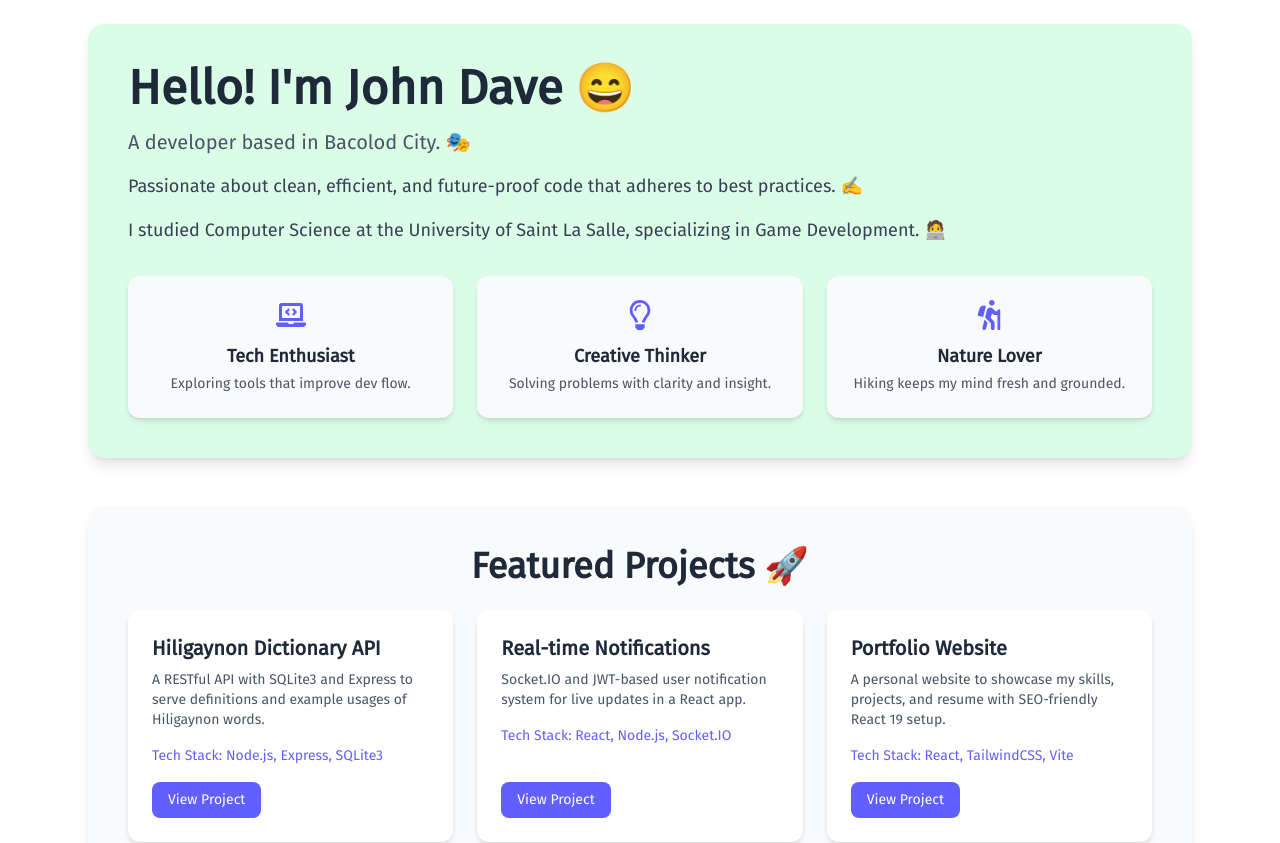
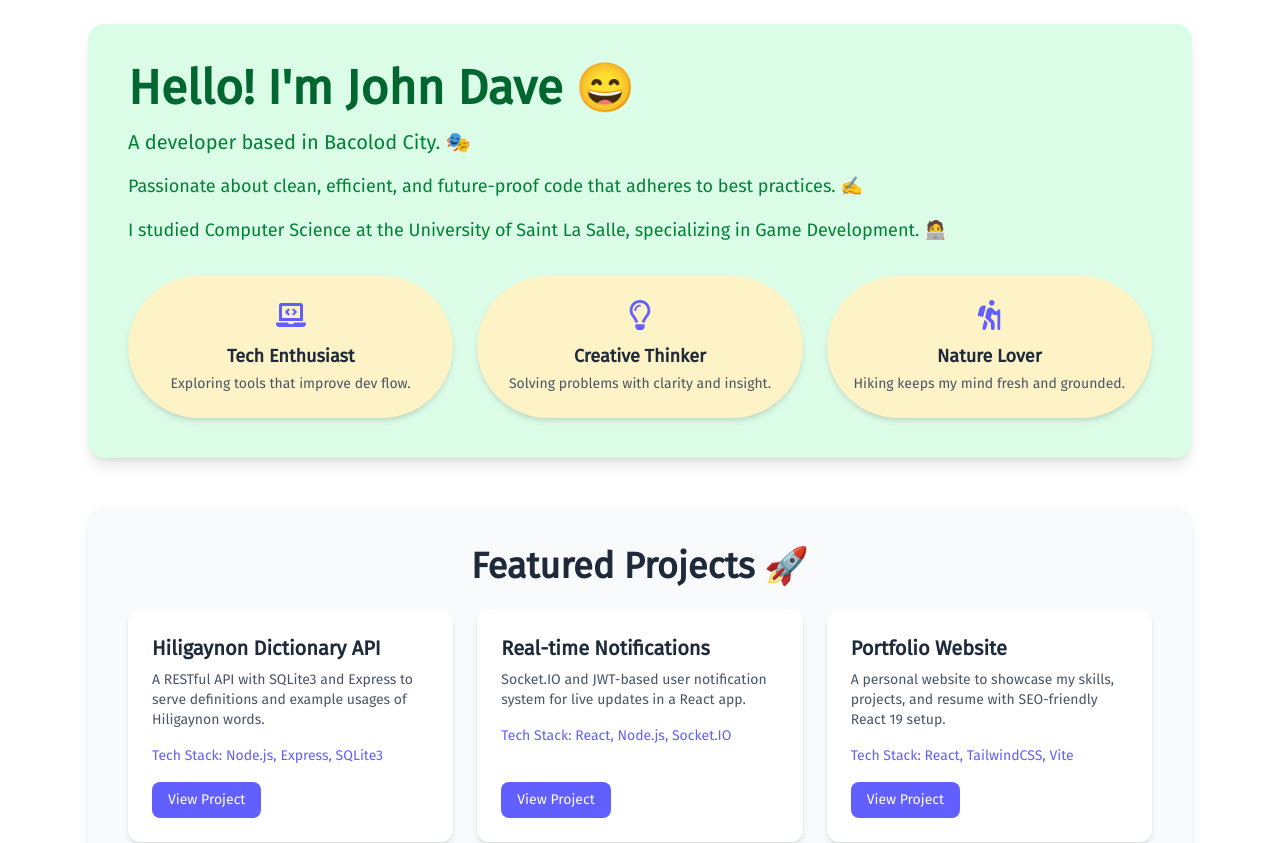
Before and after one commit to jdevc20/camdevportfolio, a Next.js app: page / in a window 1280 px wide. Shown: the top 843 px of the page. Built offline with nearby package versions, Linux system fonts and the light colour scheme.

Commit message:
[*] Improvements

```diff
--- a/src/app/components/InterestCard.jsx
+++ b/src/app/components/InterestCard.jsx
@@ -1,6 +1,6 @@
 export default function InterestCard({ icon: Icon, title, description }) {
     return (
-      <div className="bg-gray-50 p-6 rounded-xl shadow-md hover:shadow-xl transition-shadow duration-300 flex flex-col items-center text-center">
+      <div className="bg-amber-100 p-6 rounded-full shadow-md hover:rounded-2xl transition-shadow duration-300 flex flex-col items-center text-center">
         <Icon className="text-3xl text-indigo-500 mb-3" />
         <h3 className="text-lg font-semibold mb-1">{title}</h3>
         <p className="text-sm text-gray-600">{description}</p>
--- a/src/app/components/IntroductionSection.jsx
+++ b/src/app/components/IntroductionSection.jsx
@@ -4,16 +4,16 @@ import InterestCard from "./InterestCard";
 export default function IntroductionSection() {
   return (
     <div className="col-span-1 lg:col-span-3 row-span-3 p-6 sm:p-8 md:p-10 bg-green-100 text-gray-800 shadow-lg rounded-2xl transition-all duration-300">
-      <h1 className="text-3xl sm:text-4xl lg:text-5xl font-semibold mb-4">
+      <h1 className="text-3xl sm:text-4xl lg:text-5xl font-semibold mb-4 text-green-800">
         Hello! I&apos;m John Dave 😄
       </h1>
-      <p className="text-base sm:text-lg lg:text-xl mb-4 text-gray-600">
+      <p className="text-base sm:text-lg lg:text-xl mb-4 text-green-700">
         A developer based in Bacolod City. 🎭
       </p>
-      <p className="text-sm sm:text-base lg:text-lg text-gray-700">
+      <p className="text-sm sm:text-base lg:text-lg text-green-700">
         Passionate about clean, efficient, and future-proof code that adheres to best practices. ✍️
       </p>
-      <p className="text-sm sm:text-base lg:text-lg mt-4 text-gray-700">
+      <p className="text-sm sm:text-base lg:text-lg mt-4 text-green-700">
         I studied Computer Science at the University of Saint La Salle, specializing in Game Development. 🧑‍💻
       </p>
 
--- a/src/app/components/ProjectSection.jsx
+++ b/src/app/components/ProjectSection.jsx
@@ -12,19 +12,19 @@ export default function ProjectSection() {
           title="Hiligaynon Dictionary API"
           description="A RESTful API with SQLite3 and Express to serve definitions and example usages of Hiligaynon words."
           tech="Node.js, Express, SQLite3"
-          link="https://github.com/yourusername/hiligaynon-dictionary-api"
+          link="https://github.com/jdevc20/hiligaynon-dictionary-api"
         />
         <ProjectCard
           title="Real-time Notifications"
           description="Socket.IO and JWT-based user notification system for live updates in a React app."
           tech="React, Node.js, Socket.IO"
-          link="https://github.com/yourusername/notification-system"
+          link="https://github.com/jdevc20/notification-system"
         />
         <ProjectCard
           title="Portfolio Website"
           description="A personal website to showcase my skills, projects, and resume with SEO-friendly React 19 setup."
           tech="React, TailwindCSS, Vite"
-          link="https://yourportfolio.com"
+          link="https://devcamarin.netlify.app"
         />
       </div>
     </section>
--- a/src/app/page.js
+++ b/src/app/page.js
@@ -8,11 +8,13 @@ import SkillsSection from "./components/SkillSection";
 
 export default function Home() {
   return (
-    <div className="min-h-screen p-2 sm:p-6 max-w-6xl mx-auto">
-      <IntroductionSection />
-      <ProjectSection/>
-      <SkillsSection/>
-      <ExperienceSection/>
+    <div className="min-h-screen">
+      <div className="min-h-screen p-2 sm:p-6 max-w-6xl mx-auto">
+        <IntroductionSection />
+        <ProjectSection />
+        <SkillsSection />
+        <ExperienceSection />
+      </div>
     </div>
   );
 }
```
